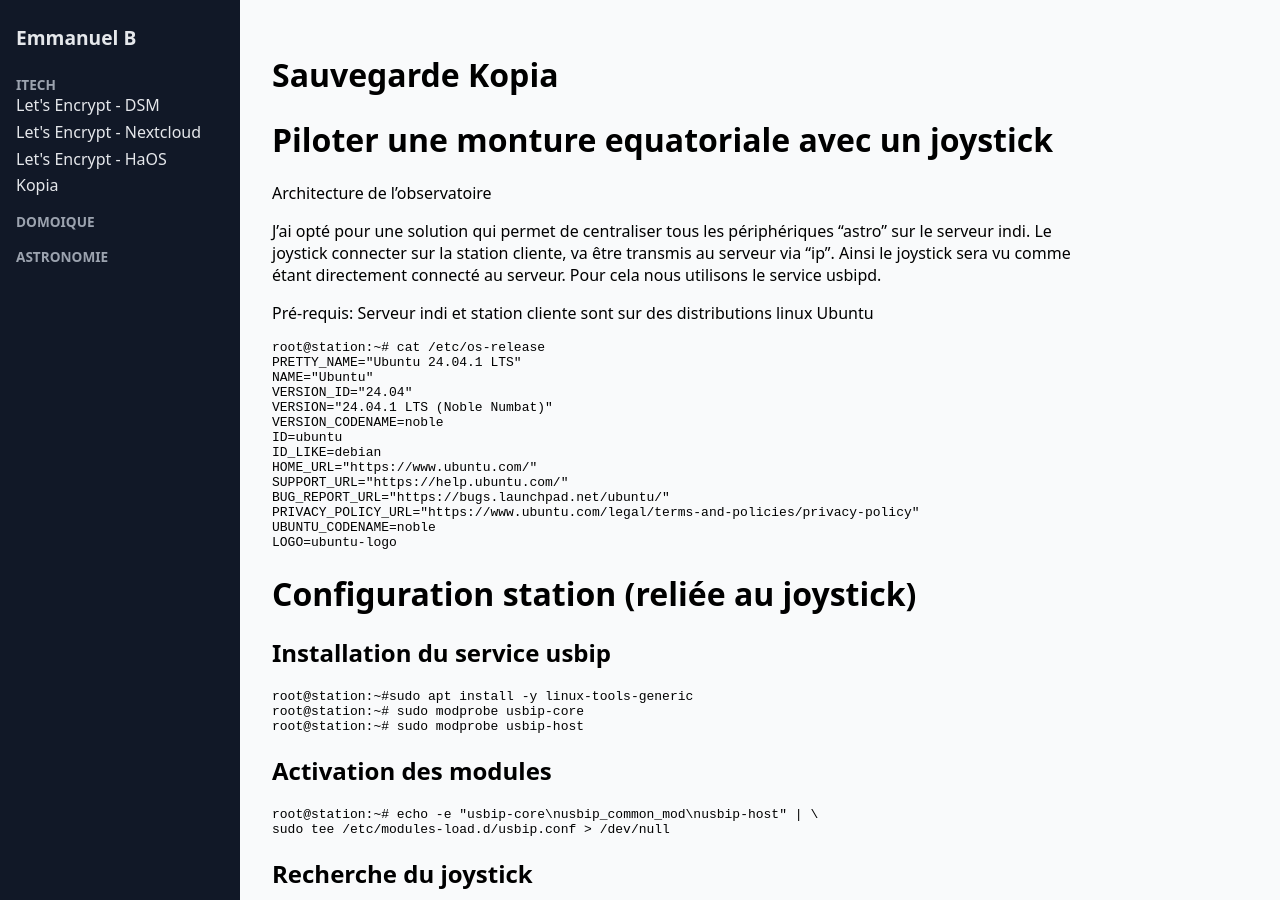
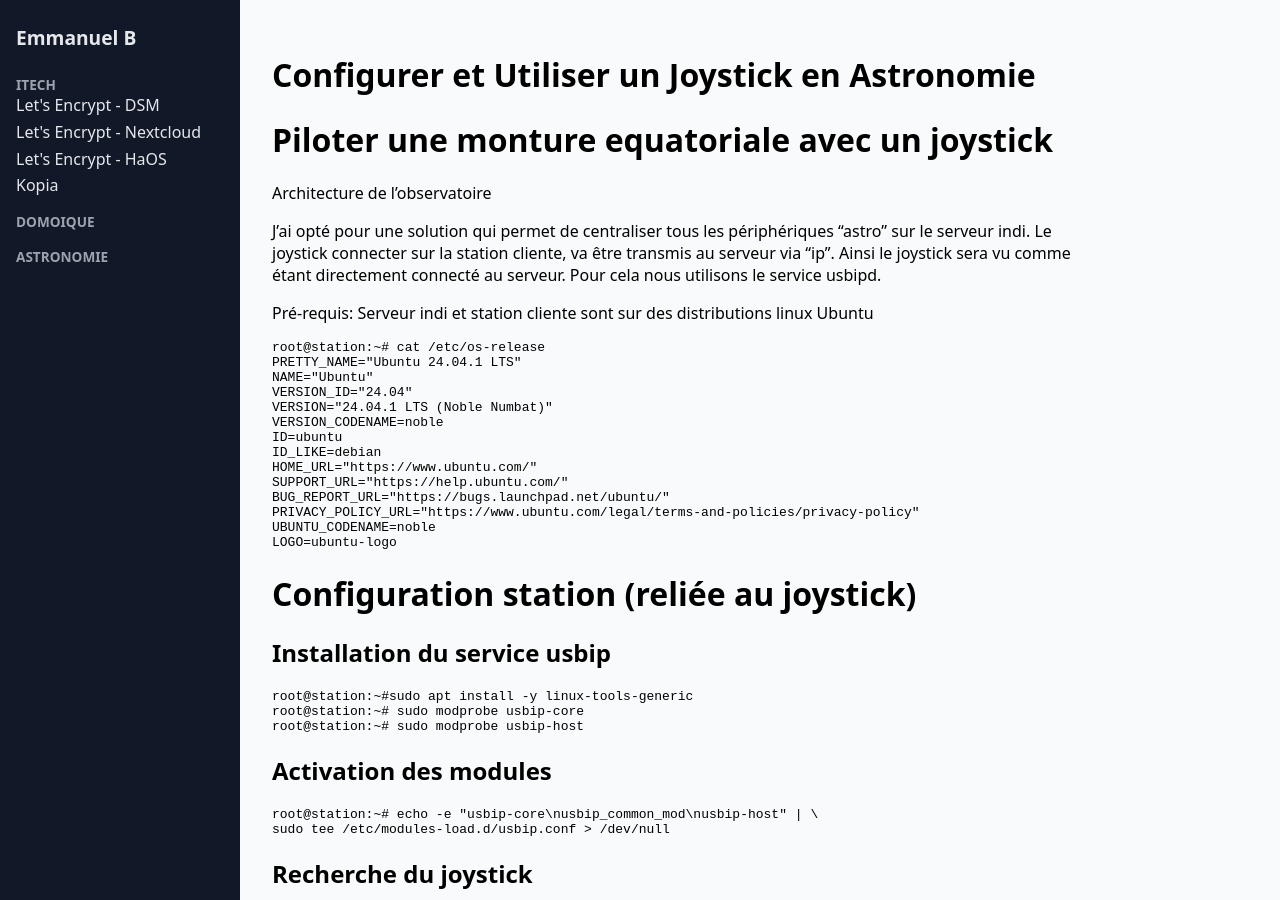
Before and after one commit to CosmicExplorator/cosmicexplorator.github.io, a Jekyll site: the page built from _pages/astronomie/configUseJoystick.md, in a window 1280 px wide and 900 px high. Built offline with Jekyll 4.4.1, drawn with Linux system fonts in a browser that asks for light colours.

Commit message:
Update configUseJoystick.md

```diff
--- a/_pages/astronomie/configUseJoystick.md
+++ b/_pages/astronomie/configUseJoystick.md
@@ -1,6 +1,6 @@
 ---
 layout: default
-title: Sauvegarde Kopia
+title: Configurer et Utiliser un Joystick en Astronomie
 permalink: /configUseJoystick/
 ---
 
```
